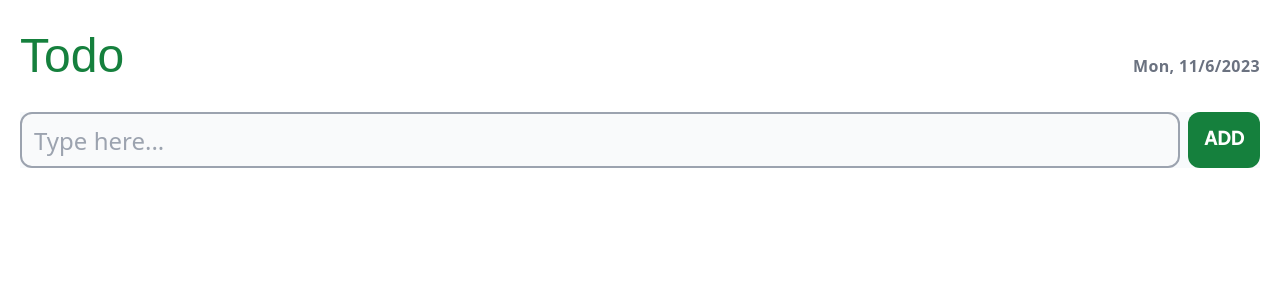
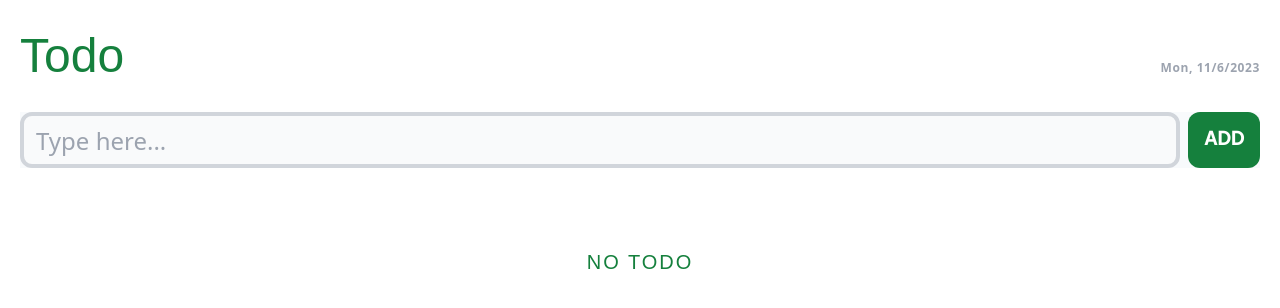
Before and after one commit to OGBENI-NG/ToDo, a React (Vite) app: page / in a window 1280 px wide. Shown: the top 308 px of the page. Built offline with nearby package versions, Linux system fonts and the light colour scheme; a web font is replaced by a local one.

Commit message:
yes its working

```diff
--- a/src/App.jsx
+++ b/src/App.jsx
@@ -107,7 +107,7 @@ const App = () => {
         <h1 className="capitalize text-5xl text-green-700 font-headerFont">
           todo
         </h1>
-        <h2 className="text-s tracking-wide text-gray-500 font-semibold">{formattedDate}</h2>
+        <h2 className="text-xs tracking-wider text-gray-400 font-semibold">{formattedDate}</h2>
       </div>
 
       <section className="flex items-center gap-2 p-0 w-full bg-slate-50">
@@ -117,8 +117,7 @@ const App = () => {
           value={inputValue}
           onChange={handleChange}
           placeholder="Type here..."
-          className="border-2 bg-gray-50 focus:border-none outline-3 focus:ring-green-300 focus:ring focus:outline-green-300 border-gray-400 w-full h-14
-            rounded-xl p-2 px-3 text-2xl"
+          className="border-4 text-gray-500  focus:outline-green-600 focus:border-none focus:outline-offset-0 border-gray-300 bg-gray-50 w-full h-14 rounded-xl p-2 px-3 text-2xl"
         />
         <button
           onClick={addToDo}
@@ -128,7 +127,11 @@ const App = () => {
         </button>
       </section>
     </section>
-      <div className="mt-5">{todoWrapper()}</div>
+      {!todoList.length ?
+        (<h2 className="text-center text-xl text-green-700 uppercase mt-20 font-headerFont tracking-widest">no todo</h2>
+        ):(
+        <div className="mt-5">{todoWrapper()}</div>
+      )}
     </main>
   );
 };
--- a/tailwind.config.js
+++ b/tailwind.config.js
@@ -23,7 +23,7 @@ export default {
         },
       },
       animation: {
-        myAnim: 'myAnim .3s ease 0s 1 normal forwards',
+        myAnim: 'myAnim .5s ease 0s 1 normal forwards',
       },
     },
   },
```
